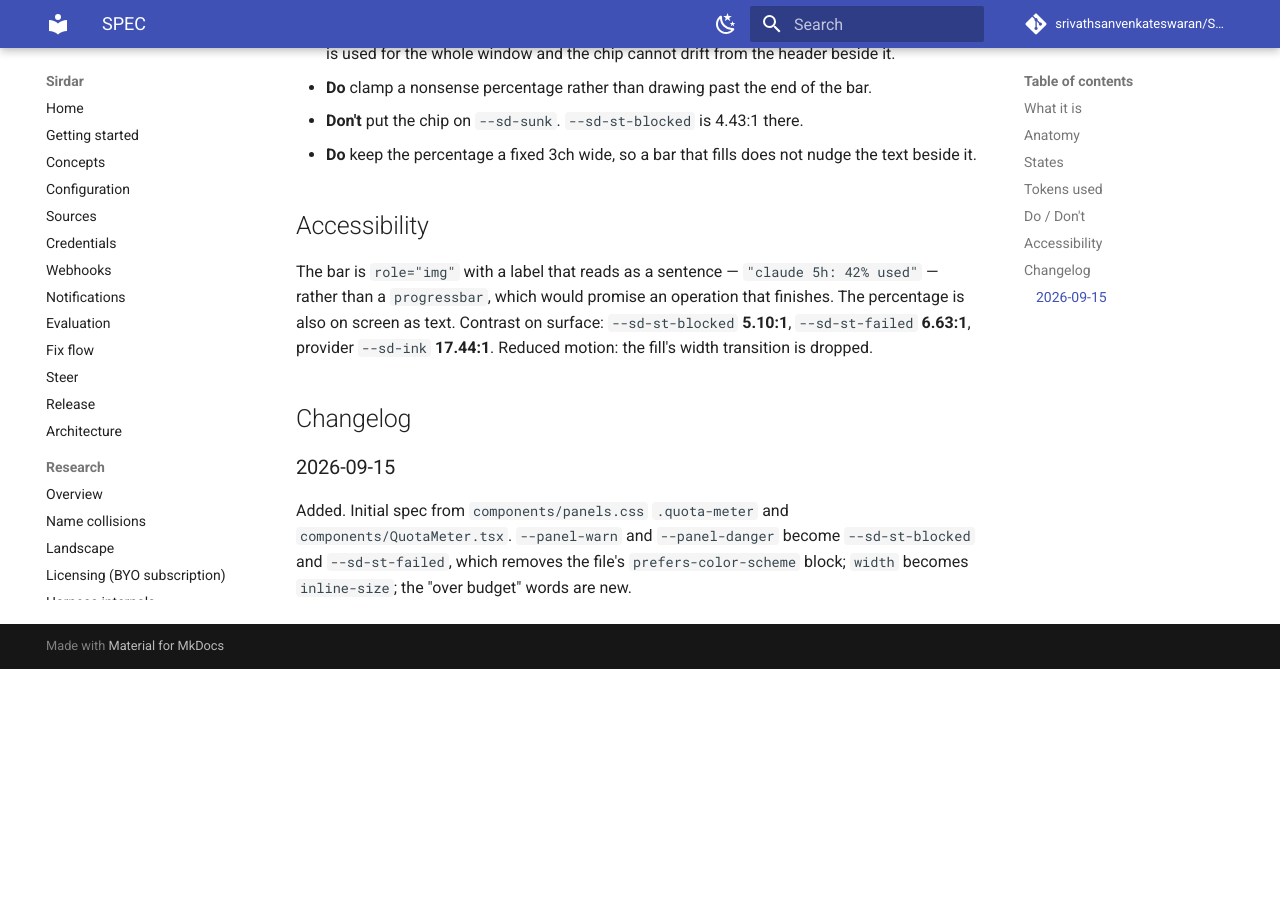
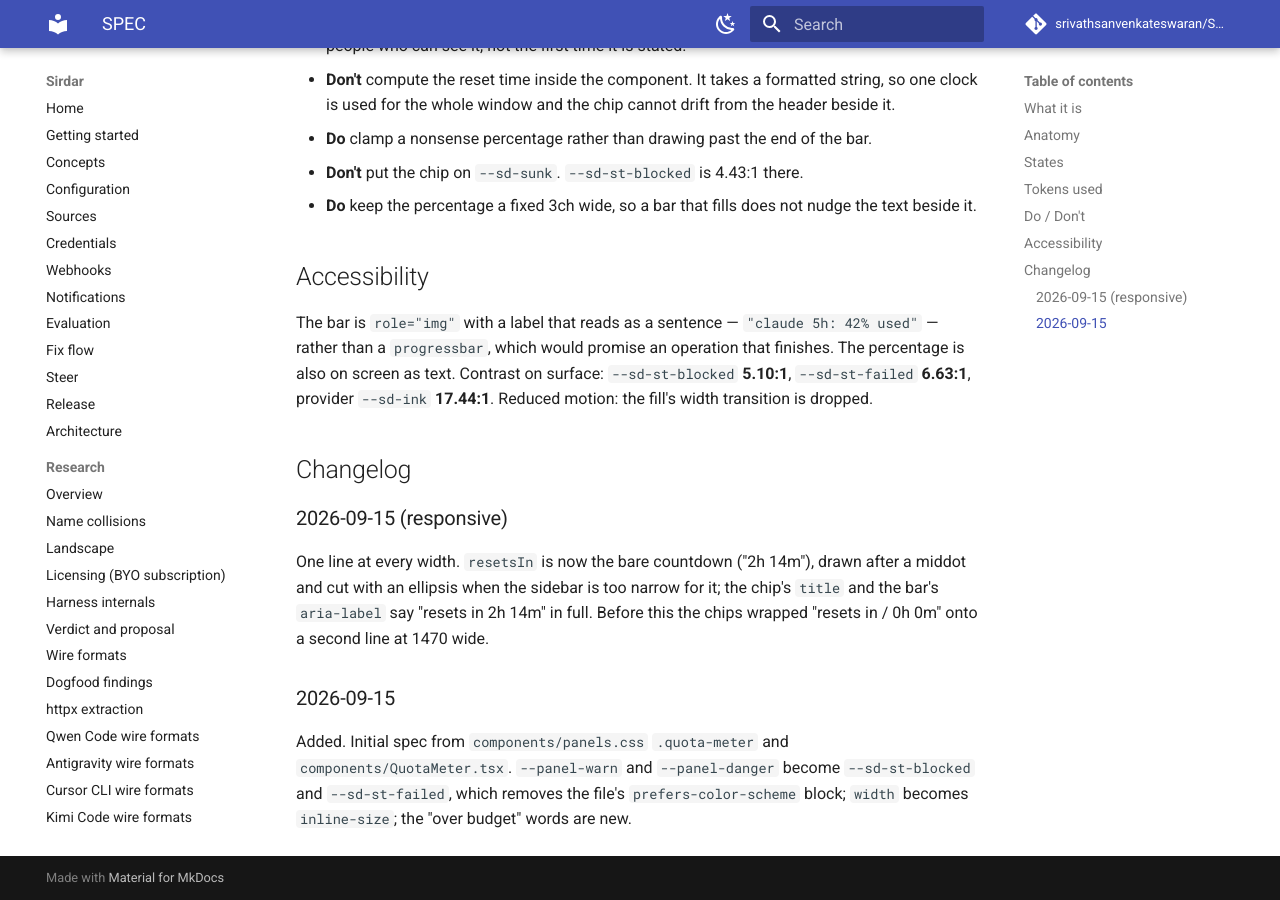
Before and after one commit to srivathsanvenkateswaran/Sirdar, an MkDocs documentation site: the page built from docs/design/library/quota-chip/SPEC.md, in a window 1280 px wide and 900 px high, scrolled down 1986 px. Built offline with MkDocs 1.6.1 and Material for MkDocs 9.7.7, drawn with Linux system fonts in a browser that asks for light colours; comment, search, counter and statistics services are not loaded; before the commit the page ends 2655 px from its top, so only the background shows below that; some of the changed text lies outside the part shown.

Commit message:
docs: sync the quota chip spec copy

```diff
--- a/docs/design/library/quota-chip/SPEC.md
+++ b/docs/design/library/quota-chip/SPEC.md
@@ -24,7 +24,10 @@
 - `span.sd-quota__pct` — `min-inline-size: 3ch`, so the text beside it never
   moves as the number changes.
 - `span.sd-quota__word` — the words "over budget", present only when true.
-- `span.sd-quota__reset` — "resets in 2h 14m", `dir="ltr"`.
+- `span.sd-quota__reset` — the countdown alone, "2h 14m", `dir="ltr"`, after
+  a middot the stylesheet draws. The chip is one line (`white-space: nowrap`,
+  `overflow: hidden`) and this is the part that ellipsises; the chip's
+  `title` and the bar's name say "resets in 2h 14m" in full.
 
 ## States
 
@@ -76,6 +79,13 @@
 
 ## Changelog
 
+### 2026-09-15 (responsive)
+One line at every width. `resetsIn` is now the bare countdown ("2h 14m"),
+drawn after a middot and cut with an ellipsis when the sidebar is too narrow
+for it; the chip's `title` and the bar's `aria-label` say "resets in 2h 14m"
+in full. Before this the chips wrapped "resets in / 0h 0m" onto a second
+line at 1470 wide.
+
 ### 2026-09-15
 Added. Initial spec from `components/panels.css` `.quota-meter` and
 `components/QuotaMeter.tsx`. `--panel-warn` and `--panel-danger` become
```
